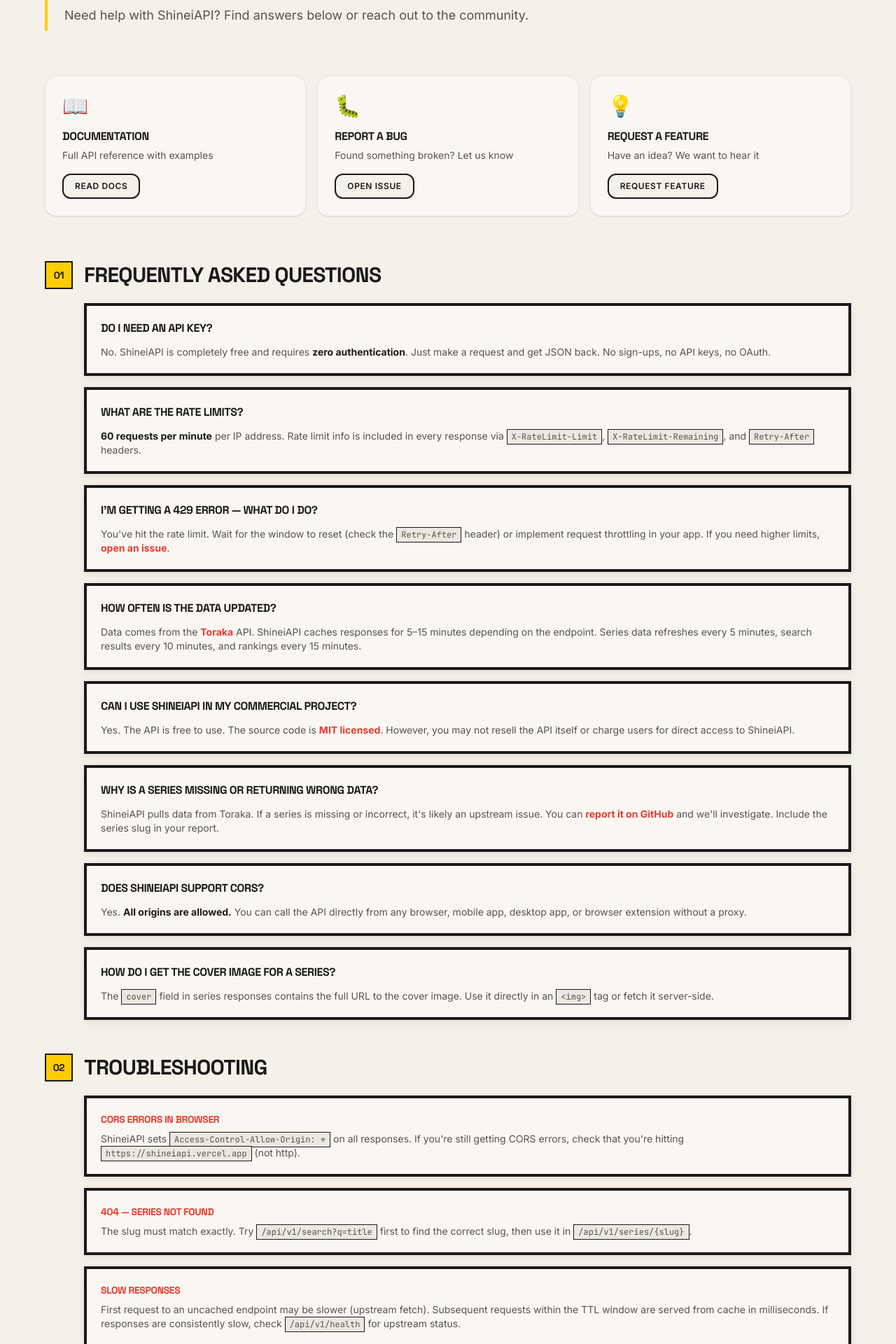
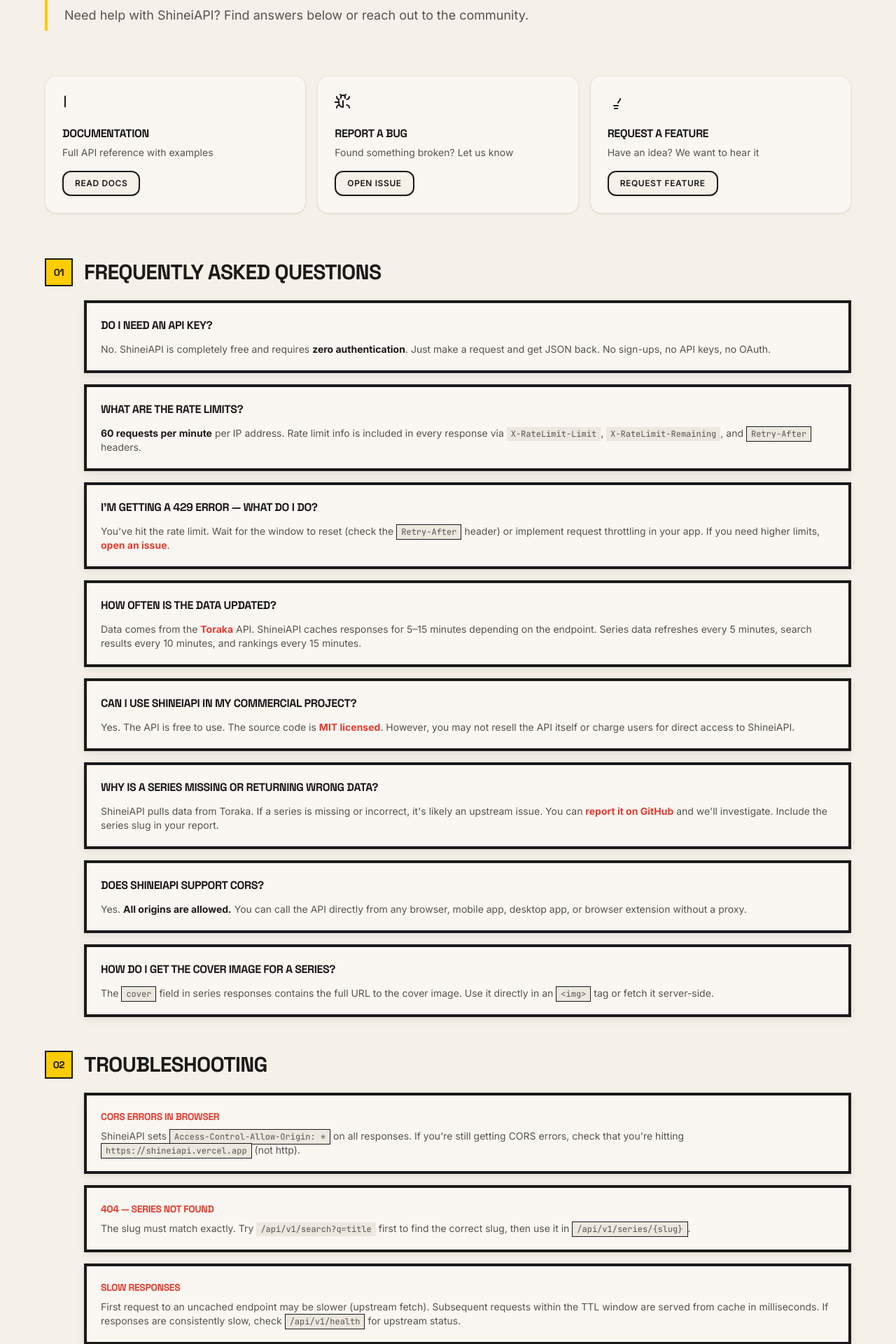
Before and after one commit to Shineii86/ShineiAPI, a Next.js app: page /support in a window 1280 px wide. Shown: the part 360-2280 px from the top of the page at 70% size. Built offline with nearby package versions, Linux system fonts and the light colour scheme; a web font is replaced by a local one.

Commit message:
Update page.js

```diff
--- a/src/app/support/page.js
+++ b/src/app/support/page.js
@@ -1,9 +1,9 @@
 /*
- * ╔══════════════════════════════════════════════════════╗
+ * ╔════════════════════════════════════════╗
  * ║  SHINEIAPI v2.0.1                                    ║
  * ║  Support — Neo-Brutalist                             ║
  * ║  github.com/Shineii86/ShineiAPI                      ║
- * ╚══════════════════════════════════════════════════════╝
+ * ╚════════════════════════════════════════╝
  */
 
 import Link from 'next/link';
@@ -45,6 +45,42 @@
   );
 }
 
+function BookIcon({ className = "w-8 h-8" }) {
+  return (
+    <svg className={className} viewBox="0 0 24" fill="none" stroke="currentColor" strokeWidth="2" strokeLinecap="round" strokeLinejoin="round">
+      <path d="M4 19.5v-15A2.5 2.5 0 1 6.5 2H20v20H6.5a2.5 2.5 0 0 1 0-5H20" />
+    </svg>
+  );
+}
+
+function BugIcon({ className = "w-8 h-8" }) {
+  return (
+    <svg className={className} viewBox="0 0 24" fill="none" stroke="currentColor" strokeWidth="2" strokeLinecap="round" strokeLinejoin="round">
+      <path d="m8 2 1.88 1.8" />
+      <path d="M14.12 3.88 16 2" />
+      <path d="M9 7.13v-1a3.003 3.003 0 1 1 6 0v1" />
+      <path d="M12 20c-3.3 0-6-2.7-6-6v-3a4 4 0 1 4-4h4a4 4 0 1 4 4v3c0 3.3-2.7 6-6 6" />
+      <path d="M12 20v-9" />
+      <path d="M6.53 9C4.6 8.8 3 7.1 3 5" />
+      <path d="M6 13H2" />
+      <path d="M3 21c0-2.1 1.7-3.9 3.8-4" />
+      <path d="M20.97 5c0 2.1-1.6 3.8-3.5 4" />
+      <path d="M2 13h-4" />
+      <path d="M17.2 17c2.1.1 3.8 1.9 3.8 4" />
+    </svg>
+  );
+}
+
+function LightbulbIcon({ className = "w-8 h-8" }) {
+  return (
+    <svg className={className} viewBox="0 0 24" fill="none" stroke="currentColor" strokeWidth="2" strokeLinecap="round" strokeLinejoin="round">
+      <path d="M15 14c.2-1 .7-1.7 1.5-2.5 1-.9 1.5-2.2 1.5-3.5A6 6 0 0 6 8c0 1 .2 2.2 1.5 3.5.7.7 1.3 1.5 2.5" />
+      <path d="M9 18h6" />
+      <path d="M10 22h4" />
+    </svg>
+  );
+}
+
 export default function SupportPage() {
   return (
     <LegalLayout>
@@ -67,12 +103,12 @@
           {/* Quick Links */}
           <div className="grid grid-cols-1 sm:grid-cols-3 gap-4 mb-16">
             {[
-              { icon: '📖', title: 'Documentation', desc: 'Full API reference with examples', href: '/docs', label: 'Read Docs' },
-              { icon: '🐛', title: 'Report a Bug', desc: 'Found something broken? Let us know', href: 'https://github.com/Shineii86/ShineiAPI/issues', label: 'Open Issue', external: true },
-              { icon: '💡', title: 'Request a Feature', desc: 'Have an idea? We want to hear it', href: 'https://github.com/Shineii86/ShineiAPI/issues', label: 'Request Feature', external: true },
+              { icon: <BookIcon />, title: 'Documentation', desc: 'Full API reference with examples', href: '/docs', label: 'Read Docs' },
+              { icon: <BugIcon />, title: 'Report a Bug', desc: 'Found something broken? Let us know', href: 'https://github.com/Shineii86/ShineiAPI/issues', label: 'Open Issue', external: true },
+              { icon: <LightbulbIcon />, title: 'Request a Feature', desc: 'Have an idea? We want to hear it', href: 'https://github.com/Shineii86/ShineiAPI/issues', label: 'Request Feature', external: true },
             ].map((item, i) => (
               <div key={i} className="card-brutal flex flex-col">
-                <span className="text-3xl mb-3">{item.icon}</span>
+                <span className="text-primary mb-3">{item.icon}</span>
                 <h3 className="font-display font-bold text-primary uppercase tracking-tight mb-1">{item.title}</h3>
                 <p className="text-sm text-stone-600 mb-4 flex-1">{item.desc}</p>
                 {item.external ? (
@@ -101,8 +137,8 @@
               <FAQ question="What are the rate limits?">
                 <p>
                   <strong className="text-primary">60 requests per minute</strong> per IP address. Rate limit info is included
-                  in every response via <code className="bg-surface-dim px-1.5 py-0.5 border border-primary text-xs font-mono">X-RateLimit-Limit</code>,{' '}
-                  <code className="bg-surface-dim px-1.5 py-0.5 border border-primary text-xs font-mono">X-RateLimit-Remaining</code>, and{' '}
+                  in every response via <code className="bg-surface-dim px-1.5 py-0.5 border-primary text-xs font-mono">X-RateLimit-Limit</code>,{' '}
+                  <code className="bg-surface-dim px-1.5 py-0.5 border-primary text-xs font-mono">X-RateLimit-Remaining</code>, and{' '}
                   <code className="bg-surface-dim px-1.5 py-0.5 border border-primary text-xs font-mono">Retry-After</code> headers.
                 </p>
               </FAQ>
@@ -178,7 +214,7 @@
                 </h3>
                 <p className="text-sm text-stone-600">
                   The slug must match exactly. Try{' '}
-                  <code className="bg-surface-dim px-1.5 py-0.5 border border-primary text-xs font-mono">/api/v1/search?q=title</code>{' '}
+                  <code className="bg-surface-dim px-1.5 py-0.5 border-primary text-xs font-mono">/api/v1/search?q=title</code>{' '}
                   first to find the correct slug, then use it in{' '}
                   <code className="bg-surface-dim px-1.5 py-0.5 border border-primary text-xs font-mono">/api/v1/series/{'{slug}'}</code>.
                 </p>
@@ -202,8 +238,8 @@
                 </h3>
                 <p className="text-sm text-stone-600">
                   Always check the <code className="bg-surface-dim px-1.5 py-0.5 border border-primary text-xs font-mono">success</code> field
-                  in the response envelope. If <code className="bg-surface-dim px-1.5 py-0.5 border border-primary text-xs font-mono">success: false</code>,
-                  the <code className="bg-surface-dim px-1.5 py-0.5 border border-primary text-xs font-mono">error</code> field contains details.
+                  in the response envelope. If <code className="bg-surface-dim px-1.5 py-0.5 border-primary text-xs font-mono">success: false</code>,
+                  the <code className="bg-surface-dim px-1.5 py-0.5 border-primary text-xs font-mono">error</code> field contains details.
                 </p>
               </div>
             </div>
@@ -254,7 +290,7 @@
                   className="p-5 bg-surface-bright border-4 border-primary shadow-brutal hover:-translate-y-1 transition-all group"
                 >
                   <h3 className="font-display font-bold text-primary uppercase tracking-tight mb-1 group-hover:text-secondary transition-colors">{item.title}</h3>
-                  <p className="text-sm text-stone-600">{item.desc}</p>
+                  <p className="text-sm text-stone-60">{item.desc}</p>
                 </a>
               ))}
             </div>
@@ -263,7 +299,7 @@
           {/* Cross-link */}
           <div className="mt-16 pt-8 border-t-4 border-primary">
             <Link href="/docs" className="btn-brutal inline-flex">
-              API Documentation <svg width="16" height="16" viewBox="0 0 24 24" fill="none" stroke="currentColor" strokeWidth="2" strokeLinecap="round" strokeLinejoin="round"><path d="M5 12h14"/><path d="m12 5 7 7-7 7"/></svg>
+              API Documentation <svg width="16" height="16" viewBox="0 0 24" fill="none" stroke="currentColor" strokeWidth="2" strokeLinecap="round" strokeLinejoin="round"><path d="M5 12h14"/><path d="m12 5 7-7 7"/></svg>
             </Link>
           </div>
     </LegalLayout>
```
